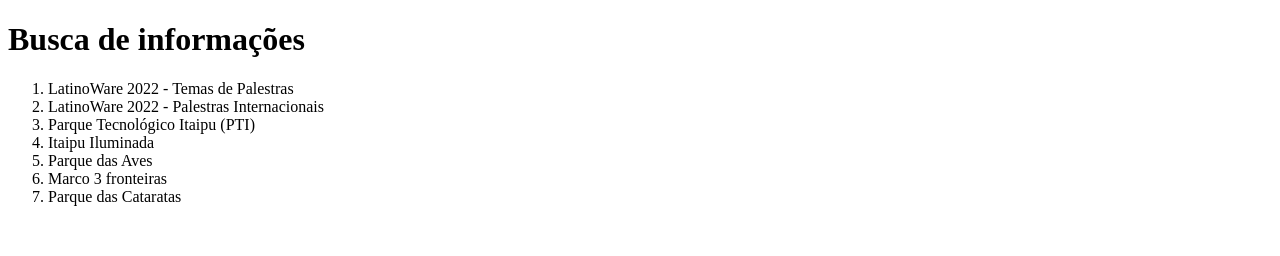
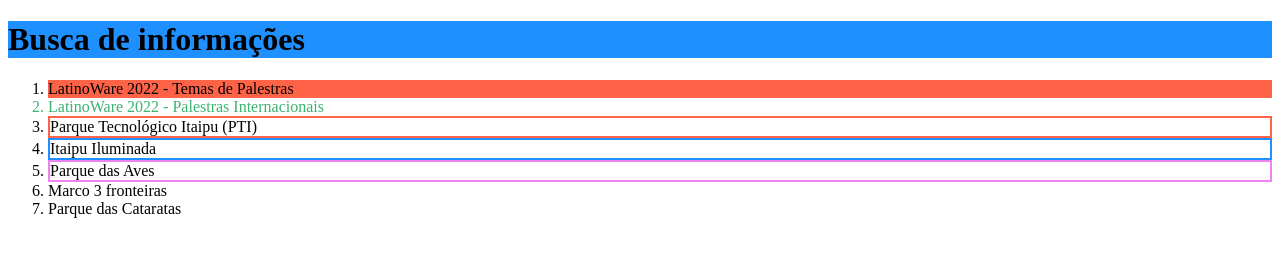
Before and after one commit to camila-koike/visitaTec, a plain HTML site: page index.html in a window 1280 px wide. Drawn offline with Linux system fonts and the light colour scheme.

Commit message:
estilo euzilene

```diff
--- a/index.html
+++ b/index.html
@@ -6,13 +6,13 @@
 	<title>Visita Técnica</title>
 </head>
 <body>
-	<h1> Busca de informações </h1>
+	<h1 style="background-color:DodgerBlue;"> Busca de informações </h1>
 	<ol>
-		<li>LatinoWare 2022 - Temas de Palestras</li>
-		<li>LatinoWare 2022 - Palestras Internacionais</li>
-		<li>Parque Tecnológico Itaipu (PTI)</li>
-		<li>Itaipu Iluminada</li>
-		<li>Parque das Aves</li>
+		<li style="background-color:Tomato;">LatinoWare 2022 - Temas de Palestras</li>
+		<li style="color:MediumSeaGreen;">LatinoWare 2022 - Palestras Internacionais</li>
+		<li style="border:2px solid Tomato;">Parque Tecnológico Itaipu (PTI)</li>
+		<li style="border:2px solid DodgerBlue;">Itaipu Iluminada</li>
+		<li style="border:2px solid Violet;">Parque das Aves</li>
 		<li>Marco 3 fronteiras</li>
 		<li>Parque das Cataratas</li>
 	</ol>
```
